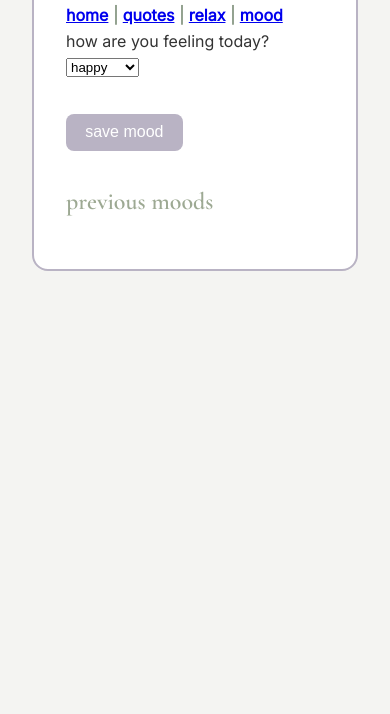
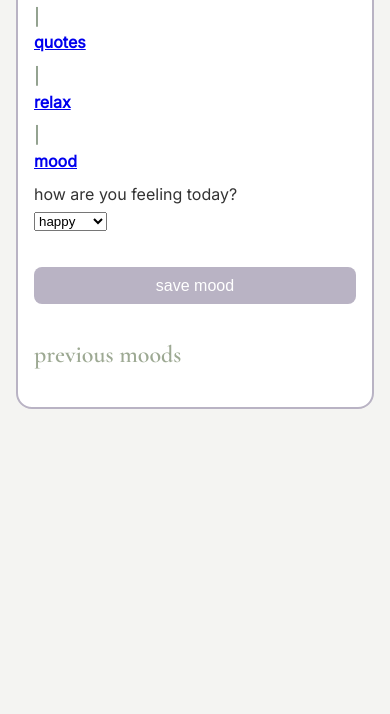
Before and after one commit to shrimpwiitch/com6338-module10-assignment10-mcdaniel-chelsea, a plain HTML site: page mood.html in a window 390 px wide. Shown: the part 130-844 px from the top of the page. Drawn offline with nearby package versions, Linux system fonts and the light colour scheme.

Commit message:
Add media queries to style.css

```diff
--- a/style.css
+++ b/style.css
@@ -29,7 +29,7 @@ h1, h2, h3 {
 }
 
 .container {
-    max-width: 700 px;
+    max-width: 700px;
     margin: 0 auto;
     background-color: white;
     padding: 2rem;
@@ -62,7 +62,7 @@ button {
 }
 
 button:hover {
-    background-color: var (--accent);
+    background-color: var(--accent);
 }
 
 #quote-box, #mood-form {
@@ -84,3 +84,22 @@ img {
     border-radius: 12px;
     margin: 1rem 0;
 }
+
+@media (max-width: 768px) {
+    body {
+        padding: 1rem;
+    }
+
+    .container {
+        padding: 1rem;
+    }
+
+    button {
+        width: 100%;
+    }
+
+    nav a {
+        display: block;
+        margin-bottom: 0.5rem;
+    }
+}
```
